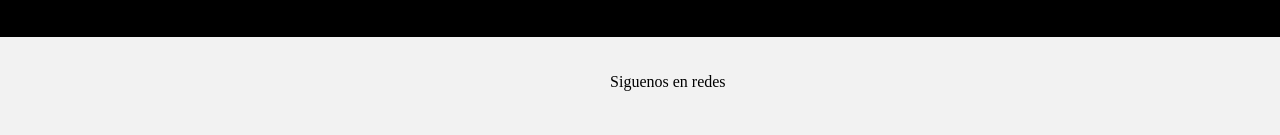
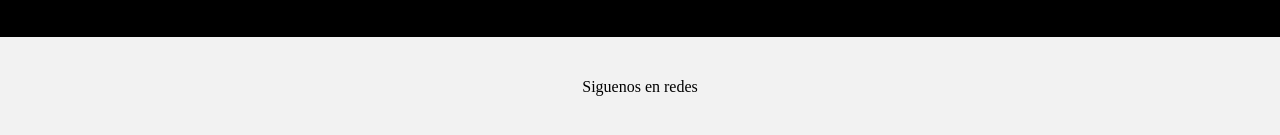
Before and after one commit to AndreyAlth/Spilup-Website, a plain HTML site: page index.html in a window 1280 px wide. Shown: the part 763-898 px from the top of the page. Drawn offline with Linux system fonts and the light colour scheme; a web font is replaced by a local one.

Commit message:
Ajustando el footer

```diff
--- a/css/estilos.css
+++ b/css/estilos.css
@@ -357,18 +357,23 @@ span{
 .heroButtonPlay a:hover {
     text-decoration: underline;
 }
+
+
 .footer{
     background-color: #F2F2F2;
     width: 100%;
     height: 120px;
+    display: flex;
+    justify-content: center;
+    align-items: center;
 }
 .footerContainer{
-    width: 120px;
+    width: auto;
+}
+.footerSocialContainer{
     display: flex;
-    flex-wrap: wrap;
     justify-content: center;
-    padding-left: calc(51% - 45px);
-    padding-top: 20px;
+    align-items: center;
 }
 .footerSocialContainer .facebook{
     background-image: url('../Images/facebook.svg')
```
Also changed, not shown: 1 other file.
